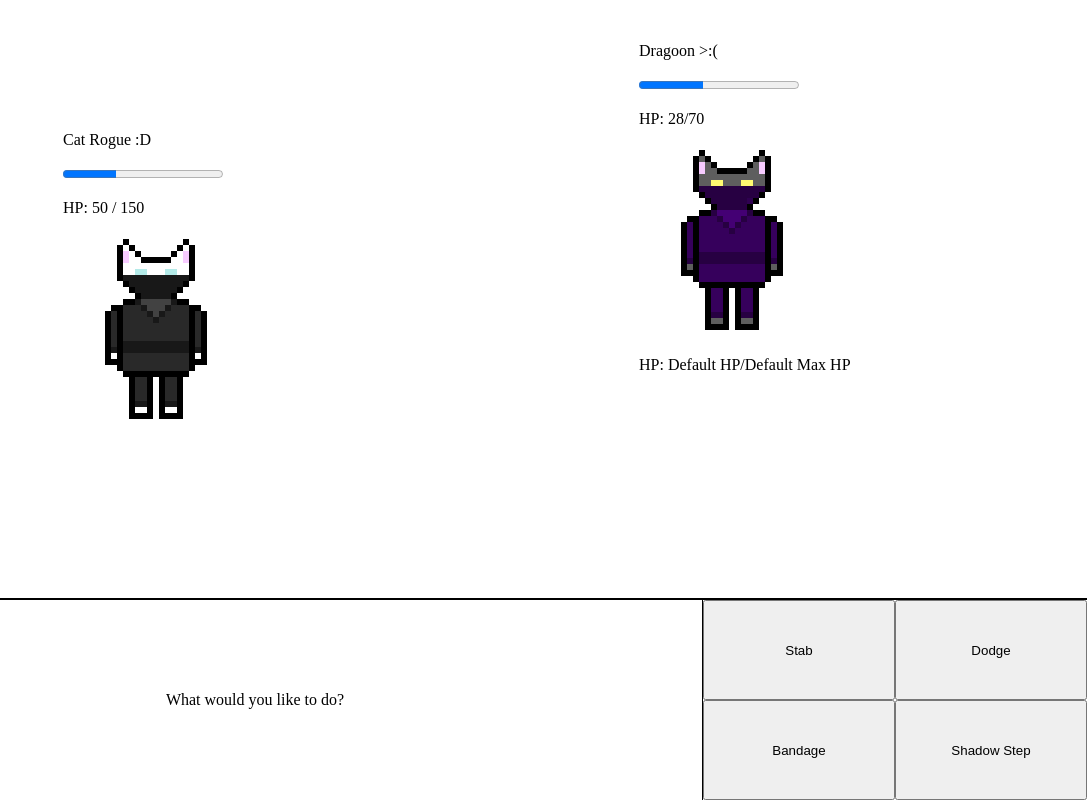
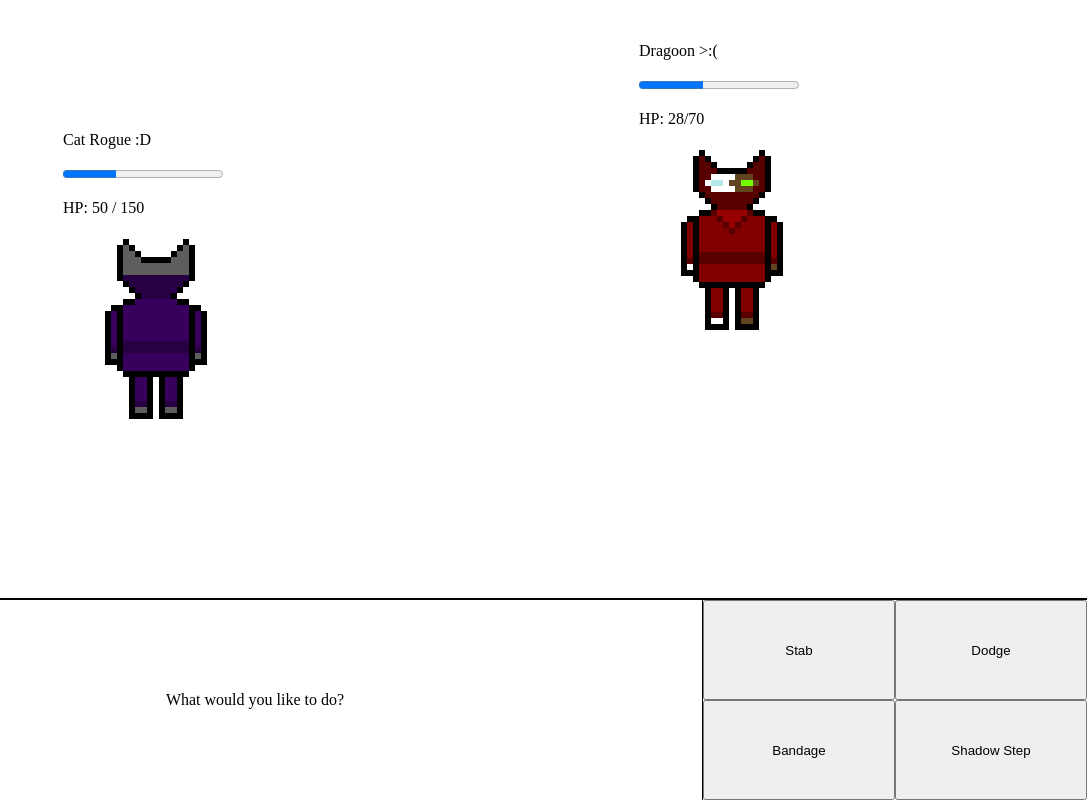
Before and after one commit to ottjb/DragonSlayer, a plain HTML site: page html/battle.html in a window 1280 px wide. Shown: the whole page, without its empty margins (193-1280 px from the left). Drawn offline with nearby package versions, Linux system fonts and the light colour scheme.

Commit message:
sprite updates

```diff
--- a/html/battle.html
+++ b/html/battle.html
@@ -17,9 +17,12 @@
       <div class="stats">
         <p><span id="playerName">Default Name</span></p>
         <progress value="100" max="100" id="playerHPBar"></progress>
-        <p>HP: <span id="playerHP">Default HP</span> / <span id="playerMaxHP">Default Max HP</span></p>
-        </div>
-        <img src="../img/catrouge-basecolor.png" alt="">
+        <p>
+          HP: <span id="playerHP">Default HP</span> /
+          <span id="playerMaxHP">Default Max HP</span>
+        </p>
+      </div>
+      <img src="../img/catrouge-basecolor.png" alt="" id="playerSprite" />
     </div>
 
     <div class="character" id="enemy">
@@ -33,11 +36,6 @@
         </p>
       </div>
       <img src="../img/catrouge-basecolor.png" alt="" id="enemySprite" />
-      <p>
-        HP: <span id="enemyHP">Default HP</span>/<span id="enemyMaxHP"
-          >Default Max HP</span
-        >
-      </p>
     </div>
 
     <div class="footbar">
--- a/js/battleScript.js
+++ b/js/battleScript.js
@@ -17,7 +17,6 @@ function Character(
   defense,
   speed,
   dodgeChance,
-  status,
   moveset
 ) {
   this.name = name;
@@ -28,7 +27,6 @@ function Character(
   this.defense = defense;
   this.speed = speed;
   this.dodgeChance = dodgeChance;
-  this.status = status;
   this.moveset = moveset;
 }
 
@@ -140,6 +138,7 @@ function rangerSpecial() {
   console.log("Ranger special");
 }
 
+/*
 // Sprite color matrix
 const spriteSheet = [
   [, , ,],
@@ -152,37 +151,55 @@ const spriteSheet = [
   [, , ,],
   [, , ,],
 ];
+*/
+
+// Sprite Sheets
+const spriteClass = ["fighter", "rogue", "wizard", "ranger"];
+const spriteVariant = ["noVariant", "variant"];
+const direction = ["front", "back"];
+const spriteColor = ["base", "blue", "purple", "red"];
+
+function setSprite(spriteClassIndex, variantIndex, directionIndex, colorIndex) {
+  var sprite = `../img/${spriteClass[spriteClassIndex]}/${spriteVariant[variantIndex]}/${direction[directionIndex]}/${spriteColor[colorIndex]}.png`;
+  return sprite;
+}
 
 // Test characters
 const player = new Character(
   "Cat Rogue :D",
-  spriteSheet[1][1],
+  [1, 0, 1, 2],
   150 /*maxHp*/,
   50 /*hp*/,
   20 /*attack*/,
   10 /*defense*/,
   50 /*speed*/,
   0 /*dodgeChance*/,
-  null /*status*/,
   rogueMoveset
 );
 const enemy = new Character(
   "Dragoon >:(",
-  spriteSheet[1][2],
+  [1, 1, 0, 3],
   70 /*maxHp*/,
   28 /*hp*/,
   40 /*attack*/,
   40 /*defense*/,
   50 /*speed*/,
   10 /*dodgeChance*/,
-  null /*status*/,
   rogueMoveset
 );
 
 // All of this runs when the page loads
 // Set player stats
 $("#playerName").html(player.name);
-$("#playerSprite").attr("src", player.sprite);
+$("#playerSprite").attr(
+  "src",
+  setSprite(
+    player.sprite[0],
+    player.sprite[1],
+    player.sprite[2],
+    player.sprite[3]
+  )
+);
 $("#playerHP").html(player.hp);
 $("#playerMaxHP").html(player.maxHp);
 $("#playerHPBar").attr("value", player.hp);
@@ -200,7 +217,10 @@ $("#special").click(player.moveset[3].effect);
 
 // Set enemy stats
 $("#enemyName").html(enemy.name);
-$("#enemySprite").attr("src", enemy.sprite);
+$("#enemySprite").attr(
+  "src",
+  setSprite(enemy.sprite[0], enemy.sprite[1], enemy.sprite[2], enemy.sprite[3])
+);
 $("#enemyHP").html(enemy.hp);
 $("#enemyMaxHP").html(enemy.maxHp);
 $("#enemyHPBar").attr("value", enemy.hp);
```
Also changed, not shown: img/rogue/noVariant/back/base.png (renamed from img/catrouge-basecolor-away.png), img/rogue/noVariant/back/blue.png (renamed from img/catrouge-blue-away.png), img/rogue/noVariant/back/purple.png (renamed from img/catrouge-purple-away.png), img/rogue/noVariant/back/red.png (renamed from img/catrouge-red-away.png), img/rogue/noVariant/front/base.png (renamed from img/catrouge-basecolor.png), img/rogue/noVariant/front/blue.png (renamed from img/catrouge-blue.png), img/rogue/noVariant/front/purple.png (renamed from img/catrouge-purple.png), img/rogue/noVariant/front/red.png (renamed from img/catrouge-red.png), img/rogue/variant/back/base.png (renamed from img/catrouge-basecolor-hooded-away.png), img/rogue/variant/back/blue.png (renamed from img/catrouge-blue-hooded-away.png), img/rogue/variant/back/purple.png (renamed from img/catrouge-purple-hooded-away.png), img/rogue/variant/back/red.png (renamed from img/catrouge-red-hooded-away.png), img/rogue/variant/front/base.png (renamed from img/catrouge-basecolor-hooded.png), img/rogue/variant/front/blue.png (renamed from img/catrouge-blue-hooded.png), 2 more files.
